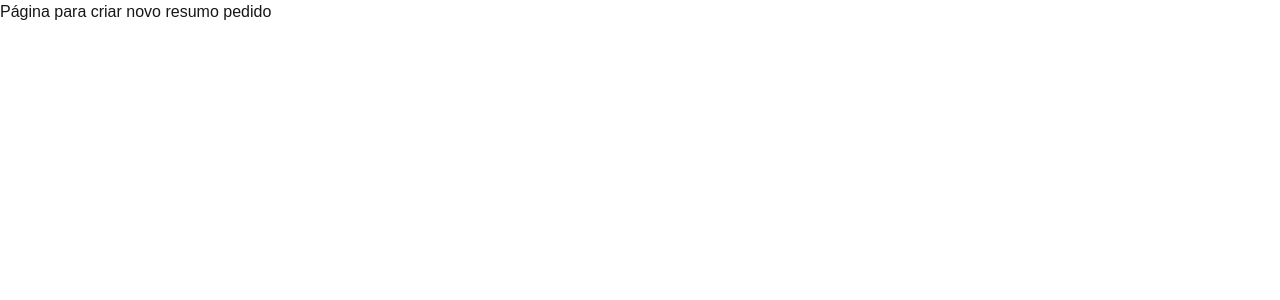
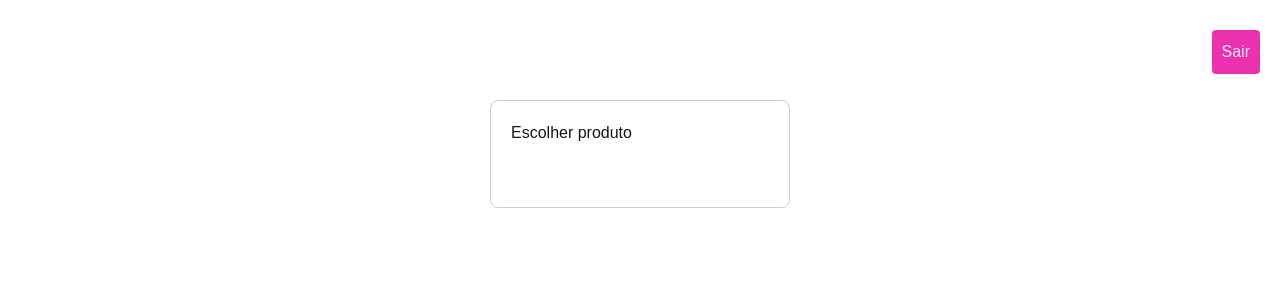
Before and after one commit to ycarogb/resumopedidoReact, a Next.js app: page /criar-novo-resumo-pedido in a window 1280 px wide. Shown: the top 300 px of the page. Built offline with nearby package versions, Linux system fonts and the light colour scheme.

Commit message:
Implementa menu suspenso com busca textual para escolher produto

```diff
--- /dev/null
+++ b/src/app/components/InputComBusca.js
@@ -0,0 +1,119 @@
+"use client";
+
+import { useState, useRef, useEffect } from "react";
+import produtos from "../lib/produtos";
+
+export default function InputComBusca({ onSelect, label, placeholder }) {
+  const [textoDigitado, setTextoDigitado] = useState("");
+  const [isOpen, setIsOpen] = useState(false);
+  const containerRef = useRef(null);
+
+  // Fecha o dropdown quando clicar fora
+  useEffect(() => {
+    const handleClickOutside = (event) => {
+      if (
+        containerRef.current &&
+        !containerRef.current.contains(event.target)
+      ) {
+        setIsOpen(false);
+      }
+    };
+    document.addEventListener("mousedown", handleClickOutside);
+    return () => {
+      document.removeEventListener("mousedown", handleClickOutside);
+    };
+  }, []);
+
+  const opcoesFiltradas = produtos.filter((produto) => {
+    return produto.nome.toLowerCase().includes(textoDigitado.toLowerCase());
+  });
+
+  const handleSelect = (produto) => {
+    setTextoDigitado(produto.nome);
+    setIsOpen(false);
+    if (onSelect) onSelect(produto);
+  };
+
+  const toggleDropdown = () => {
+    setIsOpen(!isOpen);
+  };
+
+  return (
+    <div ref={containerRef} style={{ position: "relative" }}>
+      {label && <label>{label}</label>}
+      <div style={{ position: "relative" }}>
+        <input
+          type="text"
+          placeholder={placeholder}
+          value={textoDigitado}
+          onChange={(e) => {
+            setTextoDigitado(e.target.value);
+            setIsOpen(true); // Abre o dropdown ao digitar
+          }}
+          onFocus={() => setIsOpen(true)}
+          style={{
+            width: "100%",
+            padding: 8,
+            paddingRight: 30,
+            border: "1px solid white", // Borda branca fina
+            backgroundColor: "transparent", // Fundo transparente para o input
+            color: "white", // Texto branco no input
+          }}
+        />
+        <button
+          onClick={toggleDropdown}
+          style={{
+            position: "absolute",
+            right: 0,
+            top: 0,
+            height: "100%",
+            width: 30,
+            border: "none",
+            background: "transparent",
+            cursor: "pointer",
+            display: "flex",
+            alignItems: "center",
+            justifyContent: "center",
+            color: "white",
+          }}
+        >
+          ▼
+        </button>
+      </div>
+      {isOpen &&
+        (textoDigitado === "" ? produtos : opcoesFiltradas).length > 0 && (
+          <ul
+            style={{
+              border: "1px solid #ccc",
+              maxHeight: 200,
+              overflowY: "auto",
+              listStyle: "none",
+              padding: 0,
+              margin: 0,
+              position: "absolute",
+              backgroundColor: "#063b77", // Fundo azul escuro
+              width: "100%",
+              zIndex: 1000,
+            }}
+          >
+            {(textoDigitado === "" ? produtos : opcoesFiltradas).map(
+              (produto, index) => (
+                <li
+                  key={index}
+                  onClick={() => handleSelect(produto)}
+                  style={{
+                    padding: 10,
+                    cursor: "pointer",
+                    borderBottom: "1px solid #eee",
+                    color: "white", // Texto branco nos itens
+                  }}
+                >
+                  {produto.nome}
+                </li>
+              )
+            )}
+          </ul>
+        )}
+    </div>
+  );
+}
--- a/src/app/criar-novo-resumo-pedido/page.js
+++ b/src/app/criar-novo-resumo-pedido/page.js
@@ -1,7 +1,43 @@
+"use client";
+import { useRouter } from "next/navigation";
+import Button from "../components/Button";
+import InputComBusca from "../components/InputComBusca";
+
 export default function CriarNovoResumoPedido() {
+  const router = useRouter();
+
+  let produtosDoResumo = [];
+
+  const handleVoltarTelaInicial = () => {
+    router.push("/admin");
+  };
+
+  const handleSelectProduto = (produto) => {
+    produtosDoResumo.push(produto);
+
+    console.log(produtosDoResumo);
+  };
+
   return (
     <>
-      <h1>Página para criar novo resumo pedido</h1>
+      <div style={{ position: "fixed", top: 20, right: 20 }}>
+        <Button label="Sair" type="button" onclick={handleVoltarTelaInicial} />
+      </div>
+      <div
+        style={{
+          maxWidth: 300,
+          margin: "100px auto",
+          padding: 20,
+          border: "1px solid #ccc",
+          borderRadius: 8,
+        }}
+      >
+        <InputComBusca
+          label={"Escolher produto"}
+          placeholder={"Digite o nome aqui..."}
+          onSelect={handleSelectProduto}
+        />
+      </div>
     </>
   );
 }
```
